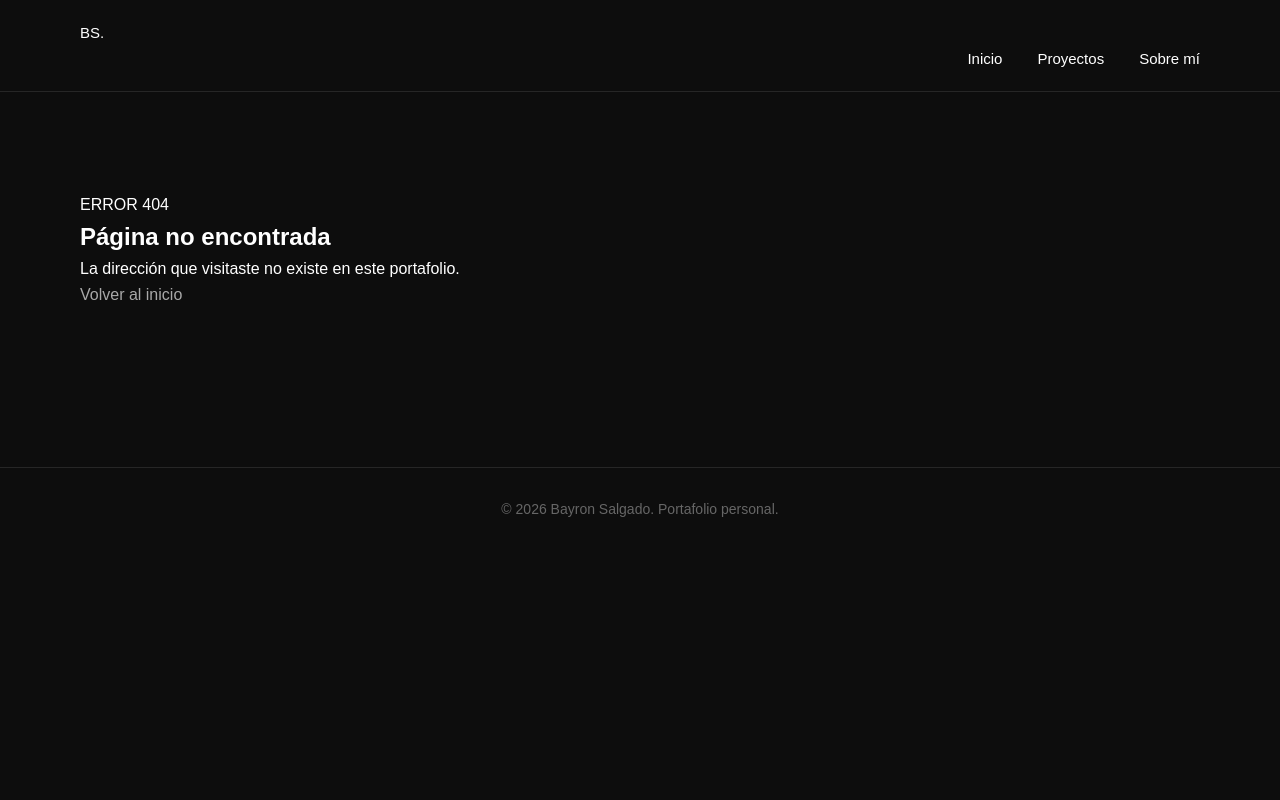
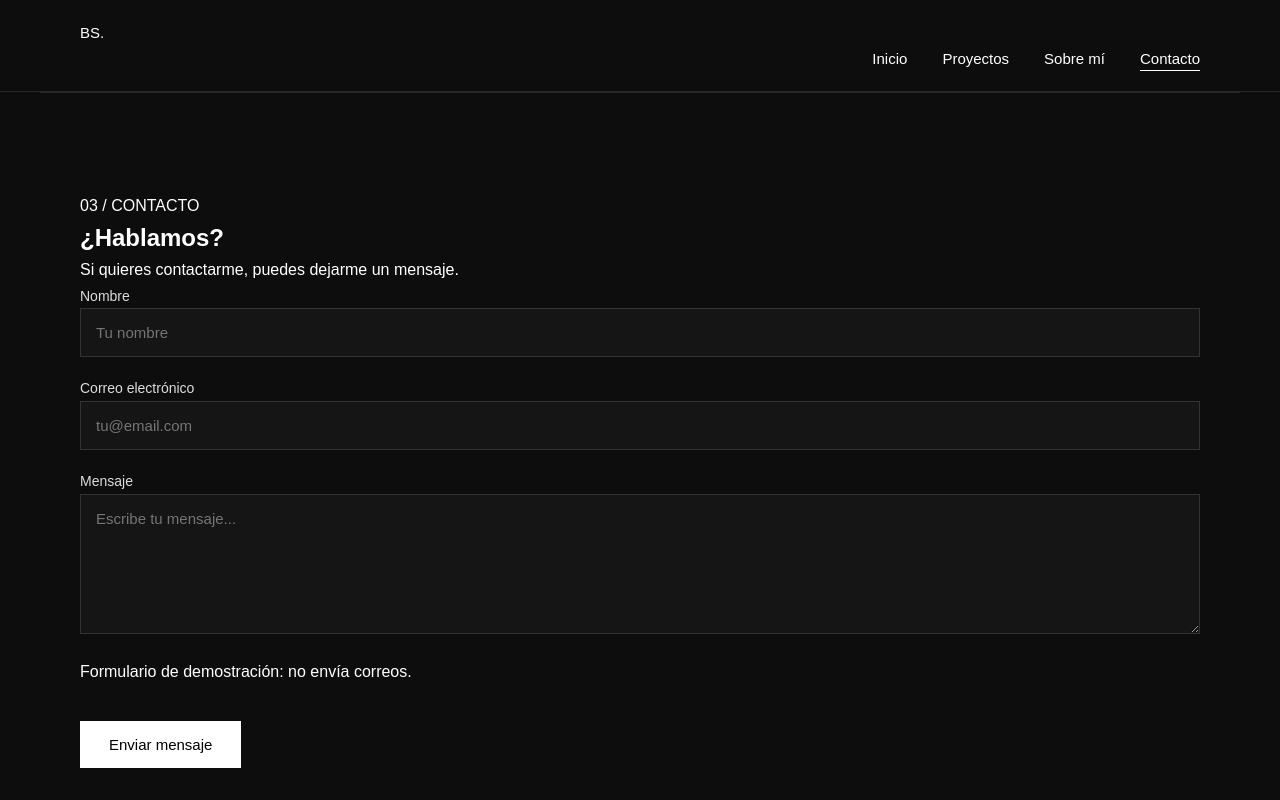
Before and after one commit to bayrons2007/evaluacion_4-bayron_salgado, a React (Vite) app: page /contacto in a window 1280 px wide. Before the commit this address had no page. Shown: the top 800 px of the page. Built offline with nearby package versions, Linux system fonts and the light colour scheme.

Commit message:
feat: recuperar contacto y validar formulario

```diff
--- a/src/App.tsx
+++ b/src/App.tsx
@@ -3,6 +3,7 @@ import Layout from "./components/Layout";
 import Inicio from "./pages/Inicio";
 import SobreMi from "./pages/SobreMi";
 import Proyectos from "./pages/Proyectos";
+import Contacto from "./pages/Contacto";
 import NoEncontrado from "./pages/NoEncontrado";
 
 function App() {
@@ -13,6 +14,7 @@ function App() {
           <Route path="/" element={<Inicio />} />
           <Route path="/proyectos" element={<Proyectos />} />
           <Route path="/sobre-mi" element={<SobreMi />} />
+          <Route path="/contacto" element={<Contacto />} />
           <Route path="*" element={<NoEncontrado />} />
         </Route>
       </Routes>
--- /dev/null
+++ b/src/components/FormularioContacto.tsx
@@ -0,0 +1,103 @@
+import { useState } from "react";
+import type { FormEvent } from "react";
+
+function FormularioContacto() {
+  const [nombre, setNombre] = useState("");
+  const [correo, setCorreo] = useState("");
+  const [mensaje, setMensaje] = useState("");
+  const [error, setError] = useState("");
+  const [confirmacion, setConfirmacion] = useState("");
+
+  function limpiarAvisos() {
+    setError("");
+    setConfirmacion("");
+  }
+
+  function manejarEnvio(evento: FormEvent<HTMLFormElement>) {
+    evento.preventDefault();
+    limpiarAvisos();
+
+    if (!nombre.trim() || !correo.trim() || !mensaje.trim()) {
+      setError("Completa todos los campos sin usar solo espacios.");
+      return;
+    }
+
+    if (mensaje.trim().length < 10) {
+      setError("El mensaje debe tener al menos 10 caracteres.");
+      return;
+    }
+
+    setConfirmacion(
+      `Gracias, ${nombre.trim()}. Los datos se validaron correctamente. ` +
+      "Esta es una demostración: no se ha enviado ningún mensaje."
+    );
+
+    setNombre("");
+    setCorreo("");
+    setMensaje("");
+  }
+
+  return (
+    <form className="contact-form" onSubmit={manejarEnvio}>
+      <div className="form-group">
+        <label htmlFor="nombre">Nombre</label>
+        <input
+          type="text"
+          id="nombre"
+          name="nombre"
+          placeholder="Tu nombre"
+          autoComplete="name"
+          value={nombre}
+          onChange={(evento) => {
+            setNombre(evento.target.value);
+            limpiarAvisos();
+          }}
+          required
+        />
+      </div>
+
+      <div className="form-group">
+        <label htmlFor="correo">Correo electrónico</label>
+        <input
+          type="email"
+          id="correo"
+          name="correo"
+          placeholder="tu@email.com"
+          autoComplete="email"
+          value={correo}
+          onChange={(evento) => {
+            setCorreo(evento.target.value);
+            limpiarAvisos();
+          }}
+          required
+        />
+      </div>
+
+      <div className="form-group">
+        <label htmlFor="mensaje">Mensaje</label>
+        <textarea
+          id="mensaje"
+          name="mensaje"
+          rows={6}
+          placeholder="Escribe tu mensaje..."
+          value={mensaje}
+          onChange={(evento) => {
+            setMensaje(evento.target.value);
+            limpiarAvisos();
+          }}
+          required
+        />
+      </div>
+
+      <p>Formulario de demostración: no envía correos.</p>
+
+      {error && <p role="alert">{error}</p>}
+
+      <p role="status">{confirmacion}</p>
+
+      <button type="submit">Enviar mensaje</button>
+    </form>
+  );
+}
+
+export default FormularioContacto;
--- a/src/components/Header.tsx
+++ b/src/components/Header.tsx
@@ -26,6 +26,12 @@ function Header() {
               Sobre mí
             </NavLink>
           </li>
+
+          <li>
+            <NavLink to="/contacto">
+              Contacto
+            </NavLink>
+          </li>
         </ul>
       </nav>
     </header>
--- /dev/null
+++ b/src/pages/Contacto.tsx
@@ -0,0 +1,23 @@
+import FormularioContacto from "../components/FormularioContacto";
+
+function Contacto() {
+  return (
+    <main>
+      <section className="contact">
+        <div className="section-header">
+          <p className="section-tag">03 / CONTACTO</p>
+
+          <h1>¿Hablamos?</h1>
+
+          <p>
+            Si quieres contactarme, puedes dejarme un mensaje.
+          </p>
+        </div>
+
+        <FormularioContacto />
+      </section>
+    </main>
+  );
+}
+
+export default Contacto;
```
Also changed, not shown: 1 other file (tests, documents, lock files or other folders).
